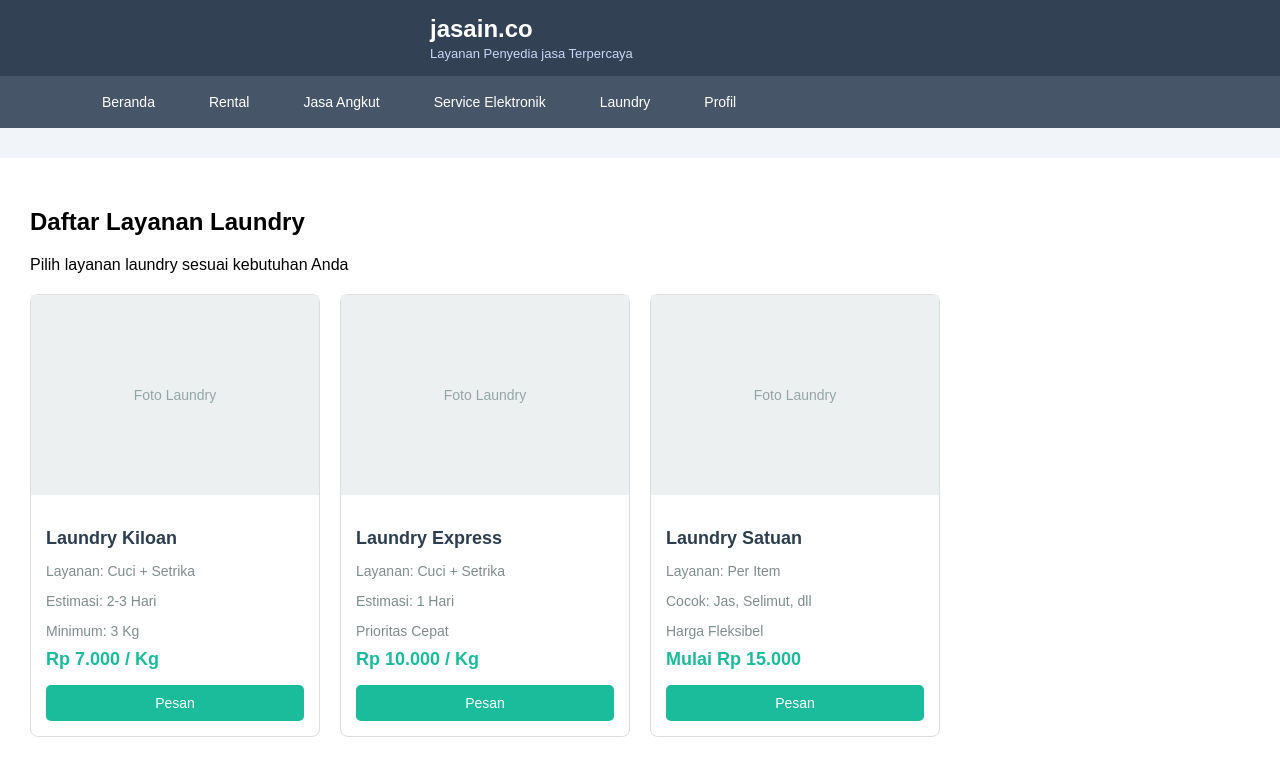
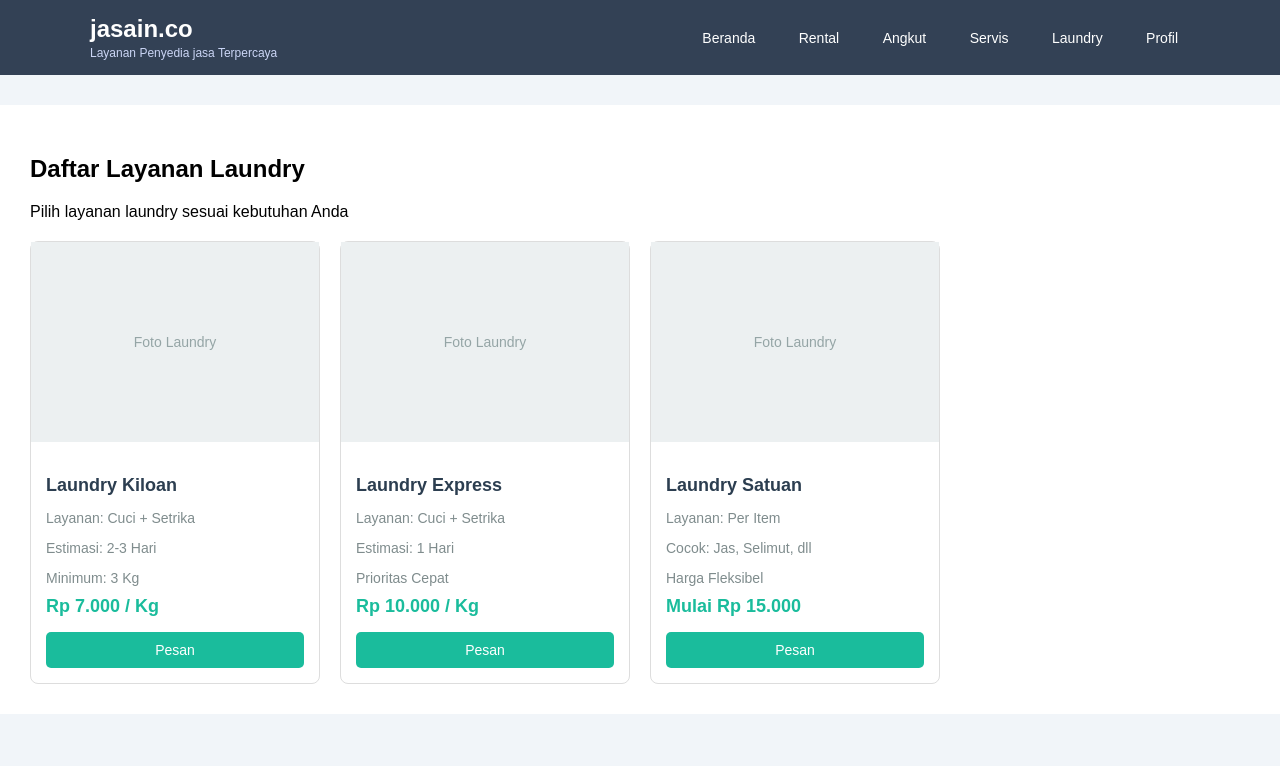
Before and after one commit to Asfalfuadd/project-asfal-x-nuri, a PHP site: page /laundry.php in a window 1280 px wide. Shown: the top 766 px of the page. Run offline with PHP 8.4, Linux system fonts and the light colour scheme; the visitor is signed in with stand-in values (Sample User, id 1).

Commit message:
laundry.php

```diff
--- a/laundry.php
+++ b/laundry.php
@@ -21,45 +21,41 @@ if(!isset($_SESSION['user'])){
             background-color: #f1f5f9;
         }
 
-        /* HEADER ATAS */
-        .header {
+        .topbar {
             background: #334155;
             color: white;
-            padding: 15px 30px;
         }
 
-        .header h2 {
-            margin: 0;
-            margin-left: 400px;
+        .topbar-container {
+            max-width: 1100px;
+            margin: auto;
+            padding: 15px 0;
+
+            display: flex;
+            justify-content: space-between;
+            align-items: center;
         }
 
-        .header p {
+        /* BRAND */
+        .brand h2 {
+            margin: 0;
+        }
+
+        .brand p {
             margin: 3px 0 0;
-            font-size: 13px;
-            margin-left: 400px;
+            font-size: 12px;
             color: #cbd5f5;
         }
 
         /* NAVBAR */
-        .navbar {
-            background: #475569;
-            padding: 10px 30px;
-        }
-
-        .navbar a {
+        .nav-links a {
             color: white;
-            margin-right: 15px;
             text-decoration: none;
+            margin-left: 15px;
             padding: 8px 12px;
             border-radius: 5px;
             font-size: 14px;
-        }
-
-        .nav-container {
-            max-width: 1100px;
-            margin: auto;
-            display: flex;
-            gap: 15px;
+            transition: 0.3s;
         }
 
         .content {
@@ -141,23 +137,21 @@ if(!isset($_SESSION['user'])){
 
 <body>
 
-<!-- HEADER -->
-<div class="header">
-    <div class="header-container">
-        <h2>jasain.co</h2>
-        <p>Layanan Penyedia jasa Terpercaya</p>
-    </div>
+<div class="topbar">
+    <div class="topbar-container">
+        <div class="brand">
+            <h2>jasain.co</h2>
+            <p>Layanan Penyedia jasa Terpercaya</p>
 </div>
-
-<!-- NAVBAR -->
-<div class="navbar">
-    <div class="nav-container">
-        <a href="dashboard.php">Beranda</a>
-        <a href="rental.php">Rental</a>
-        <a href="jasa_angkut.php">Jasa Angkut</a>
-        <a href="#">Service Elektronik</a>
-        <a href ="laundry.php">Laundry</a>
-        <a href="#">Profil</a>
+        <!-- BAGIAN NAVBAR -->
+        <div class="nav-links">
+            <a href="dashboard.php">Beranda</a>
+            <a href="rental.php">Rental</a>
+            <a href="angkut.php">Angkut</a>
+            <a href="servis.php">Servis</a>
+            <a href="laundry.php">Laundry</a>
+            <a href="#">Profil</a>
+        </div>
     </div>
 </div>
 
```
